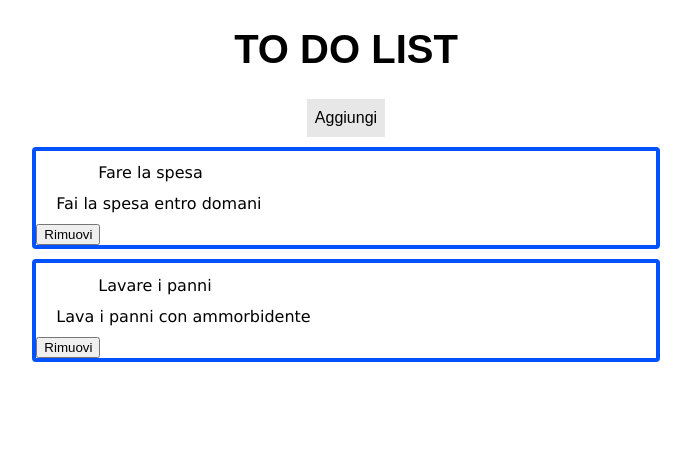
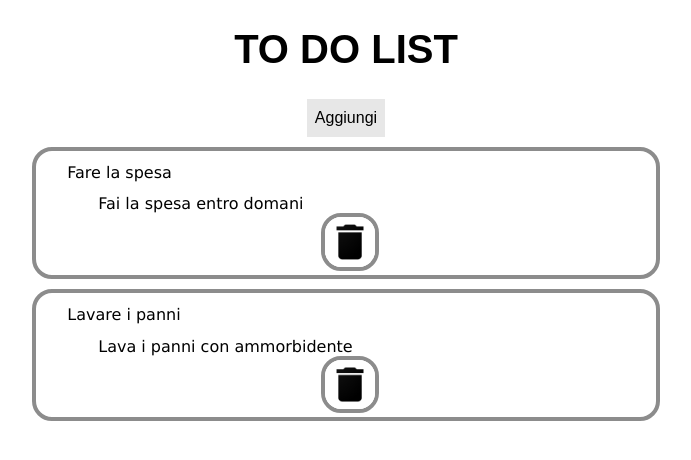
Before and after one commit to lotreklab/ngtodolist, an Angular app in the folder todolist/: page / in a window 1280 px wide. Shown: the top 460 px of the page, without its empty margins (294-985 px from the left). Built offline with nearby package versions, Linux system fonts and the light colour scheme; a web font is replaced by a local one.

Commit message:
Aggiornamento front-end

```diff
--- a/todolist/package.json
+++ b/todolist/package.json
@@ -12,6 +12,7 @@
   "private": true,
   "dependencies": {
     "@angular/animations": "~8.2.3",
+    "@angular/cdk": "^8.1.4",
     "@angular/common": "~8.2.3",
     "@angular/compiler": "~8.2.3",
     "@angular/core": "~8.2.3",
--- a/todolist/src/app/app.component.css
+++ b/todolist/src/app/app.component.css
@@ -5,4 +5,5 @@
     text-align: center;
     font-family: 'Lexend Zetta', sans-serif;
     font-size: 20px;
+    cursor: move;
 }
--- a/todolist/src/app/app.module.ts
+++ b/todolist/src/app/app.module.ts
@@ -5,7 +5,7 @@ import { ListaComponent } from './lista/lista.component';
 import { BrowserModule }  from '@angular/platform-browser';
 import { BrowserAnimationsModule } from '@angular/platform-browser/animations';
 import { AttivitaDettagliComponent } from './attivita-dettagli/attivita-dettagli.component';
-
+import { DragDropModule } from '@angular/cdk/drag-drop'
 @NgModule({
   declarations: [
     AppComponent,
@@ -15,7 +15,8 @@ import { AttivitaDettagliComponent } from './attivita-dettagli/attivita-dettagli
   imports: [
     BrowserModule,
     BrowserAnimationsModule,
-    AppRoutingModule
+    AppRoutingModule,
+    DragDropModule
   ],
   providers: [],
   bootstrap: [AppComponent]
--- a/todolist/src/app/attivita-dettagli/attivita-dettagli.component.css
+++ b/todolist/src/app/attivita-dettagli/attivita-dettagli.component.css
@@ -1,24 +1,34 @@
 .containerAttivita{
     border-style: solid;
     border-width: 4px;
-    border-color: rgb(0, 81, 255);
-    border-radius: 4px;
+    border-radius: 20px;
     margin: auto;
     width: 70%;
     margin-top: 10px;
     color: black;
     font-family: 'Lexend Deca', sans-serif;
     font-size: 16px;
+    border-color: #8c8c8c;
 }
 .containerTitoloAttivita{
+    margin-left: 5%;
+    margin-top: 2%;
+    font-family: Verdana, Geneva, Tahoma, sans-serif;
+}
+.containerDescrizioneAttivita{
     margin-left: 10%;
     margin-top: 2%;
     font-family: Verdana, Geneva, Tahoma, sans-serif;
 }
-.containerDescrizioneAttivita{
-    margin-left: 20%;
-    margin-top: 2%;
-    font-family: Verdana, Geneva, Tahoma, sans-serif;
-    margin-left: 20px;
-    margin-bottom: 10px;
+.containerBottoneRimuovi{
+    width: 8%;
+    height: 8%;
+    margin: auto;
 }
+#bottoneRimuovi{
+    border: 4px solid;
+    border-radius: 20px;
+    border-color: #8c8c8c;
+    width: 100%;
+    height: 100%;
+}
--- a/todolist/src/app/attivita-dettagli/attivita-dettagli.component.html
+++ b/todolist/src/app/attivita-dettagli/attivita-dettagli.component.html
@@ -1,9 +1,11 @@
-<div class="containerAttivita">
+<div class="containerAttivita"  cdkDragBoundary=".containerLista" cdkDragLockAxis="x" cdkDrag>
     <div class="containerTitoloAttivita">
             {{attivita.titolo}}
     </div>
     <div class="containerDescrizioneAttivita">
             {{attivita.descrizione}}
     </div>
-    <button  (click)="rimuoviDaArray()">Rimuovi</button>
+    <div class="containerBottoneRimuovi">
+        <input type="image" src="/assets/img/imgBottone.png" id="bottoneRimuovi" (click)="rimuoviDaArray()">
+    </div>
 </div>
--- a/todolist/src/app/lista/lista.component.css
+++ b/todolist/src/app/lista/lista.component.css
@@ -5,6 +5,7 @@
 .containerBottoneAggiungi{
     margin: auto;
     text-align: center;
+    transition: box-shadow 200ms cubic-bezier(0, 0, 0.2, 1);
 }
 #bottoneAggiungi{
     background-color: #e7e7e7;
```
Also changed, not shown: todolist/src/assets/img/imgBottone.png (added), 1 other file (tests, documents, lock files or other folders).
